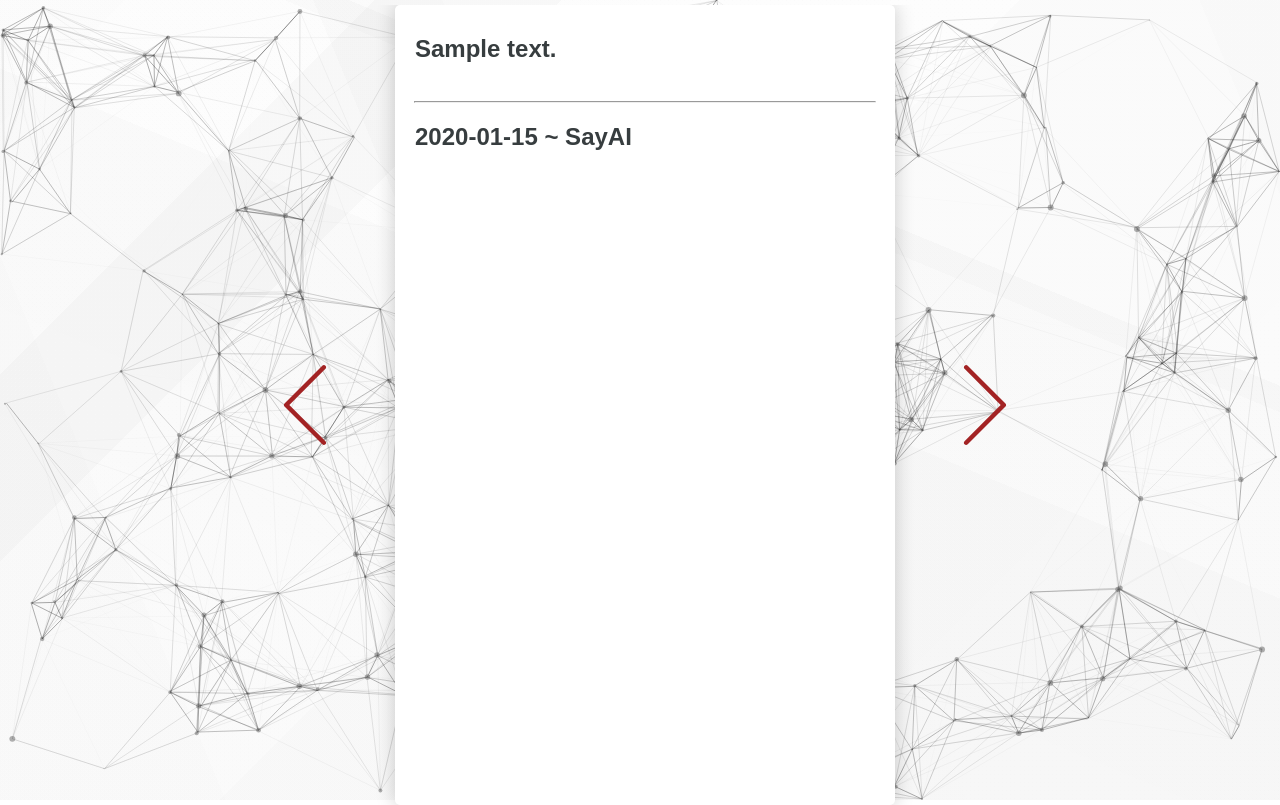
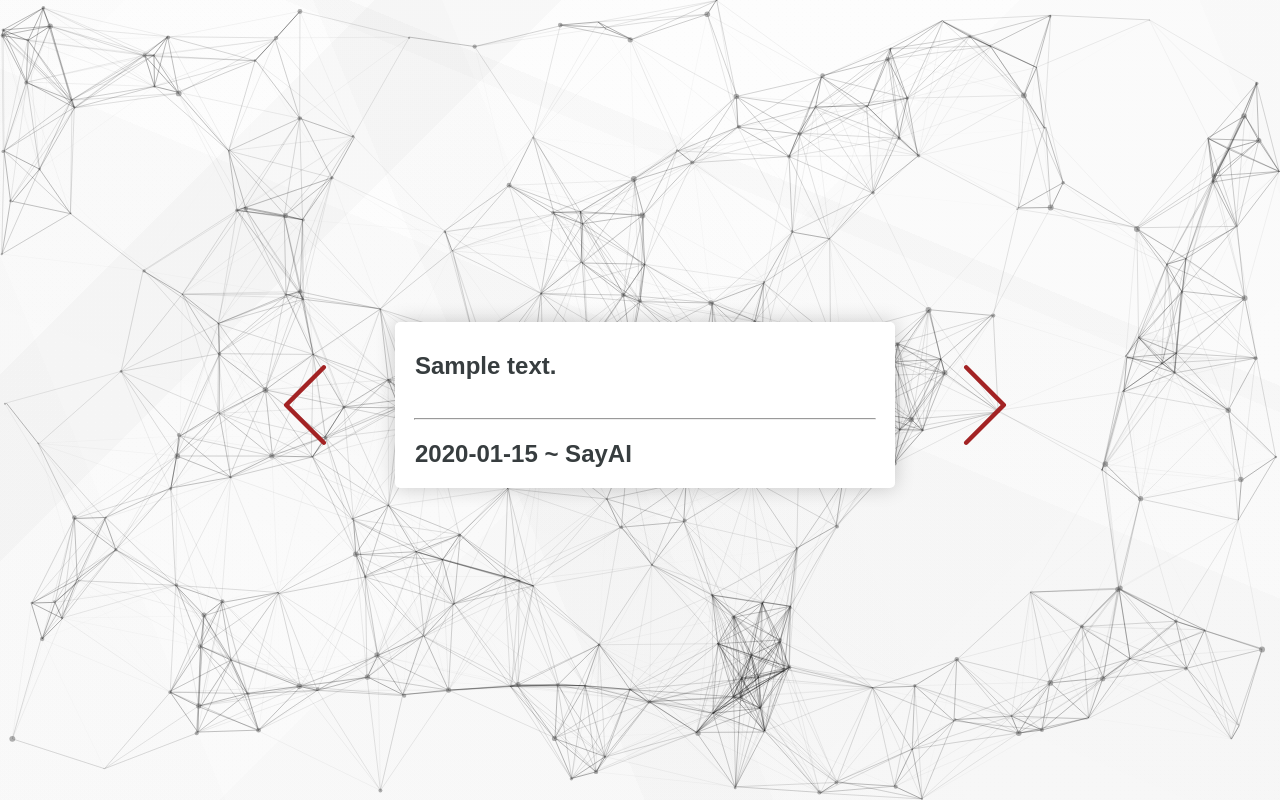
Before and after one commit to jesus-ai/website, a PHP site: page / in a window 1280 px wide. Run offline with PHP 8.4, Linux system fonts and the light colour scheme; tables that the repository leaves empty hold one stand-in row (values such as "Sample post").

Commit message:
fix height 2.0

```diff
--- a/css/main.css
+++ b/css/main.css
@@ -22,6 +22,7 @@ hr {
     transform: translate(-50%, -50%);
     display: flex;
     justify-content: center;
+	align-items:center;
 	margin: 5px;
 	height: 100%;
     width: 100%;
@@ -33,6 +34,7 @@ hr {
     z-index: 1;
     background: #FFFFFF;
     width: 500px;
+	height: max-content;
     border-radius: 5px;
     margin: 0 50px 0 50px;
     box-shadow: 0 0 20px 0 rgba(0, 0, 0, 0.2), 0 0px 0 0 rgba(0, 0, 0, 0.24);
```
